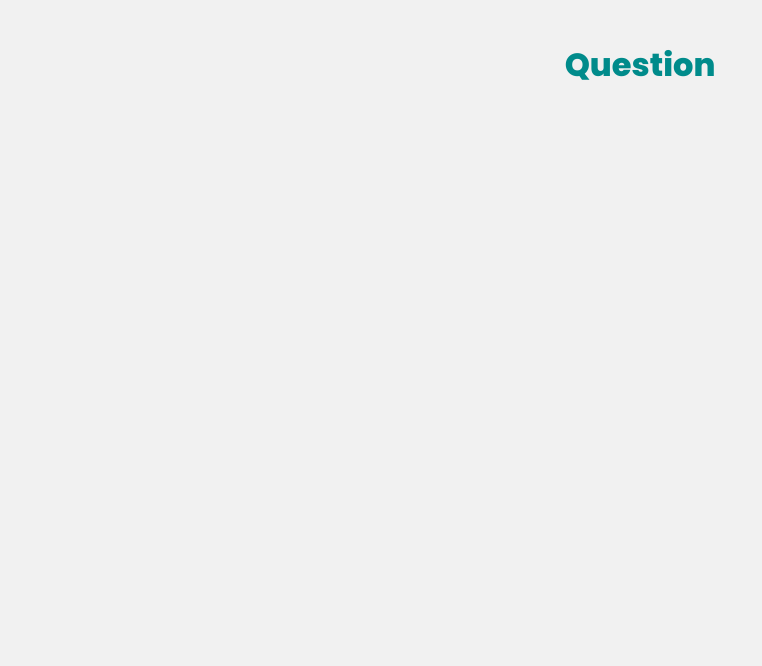
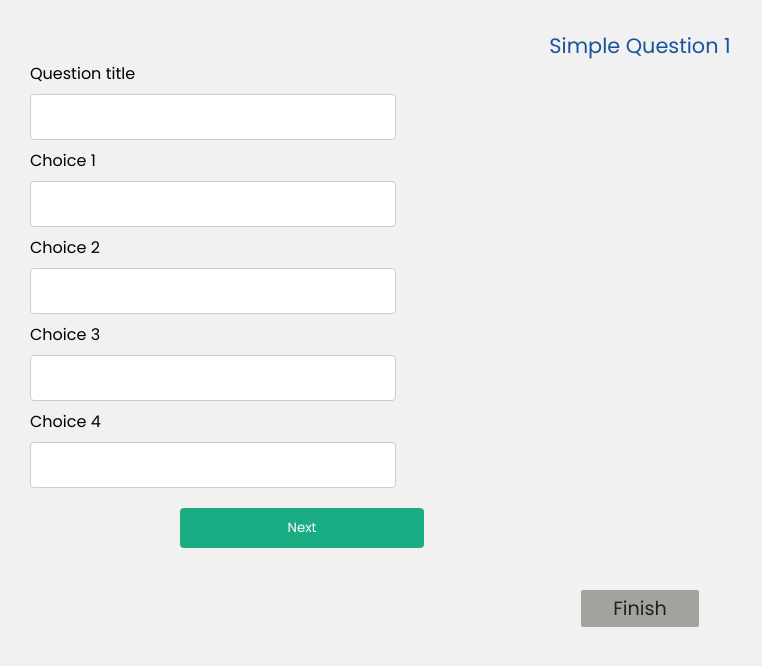
Before and after one commit to Advanced-Computer-Lab-2022/Sprintful, a React (Create React App) app in the folder frontend/: page /addTask/questions in a window 1280 px wide. Shown: the top 666 px of the page, without its empty margins (0-762 px from the left). Built offline with nearby package versions, Linux system fonts and the light colour scheme.

Commit message:
Fliter subject/rating

```diff
--- a/frontend/src/components/FilterPrice.js
+++ b/frontend/src/components/FilterPrice.js
@@ -5,8 +5,12 @@ import {useState, useEffect} from 'react'
 const FilterPrice = () => {
   const [courses,setCourses] = useState([])
   const[price,setPrice] = useState(1000000)
-  const[filteredCourses,setFilteredCourses] = useState([])
-  //const [filterData,setFilterData]=useState([]);
+  const [subject, setSubject] = useState("")
+  const [rating, setRating] = useState(0)
+  //const[filteredPriceCourses,setFilteredPriceCourses] = useState([])
+  //const[filteredSubCourses,setFilteredSubCourses] = useState([])
+  //const[filteredRatingCourses,setFilteredRatingCourses] = useState([])
+  const [filterData,setFilterData]=useState([]);
   // const params = new URLSearchParams(window.location.search);
   // console.log(params.get('price'))
 
@@ -15,7 +19,7 @@ const FilterPrice = () => {
         await axios.get('http://localhost:5000/api/courses/').then(
        (res) => {
            const courses = res.data
-           console.log(courses)
+           //console.log(courses)
            setCourses(courses)
        }
         );
@@ -24,22 +28,57 @@ const FilterPrice = () => {
 }, [])
 
 
-const handleOption = async (event) =>{
+const handlePriceOption = async (event) =>{
   const priceSelected = event.target.value
   setPrice(priceSelected)
   await axios.post(`http://localhost:5000/api/courses/filterPrice?price=${price}`).then(
     (res) => {
         console.log(price)
         const courses = res.data
-        console.log("hello")
+        console.log("price")
         console.log(courses)
-        setFilteredCourses(courses)
+        setFilterData(courses)
     }
      );
 }
 
+const handleSubOption = async (event) =>{
+  const subSelected = event.target.value
+  setSubject(subSelected)
+  await axios.post(`http://localhost:5000/api/courses/filter?subject=${subject}`).then(
+    (res) => {
+        console.log(subject)
+        const courses = res.data
+        console.log("subject")
+        console.log(courses)
+        setFilterData(courses)
+    }
+     );
+}
+
+const handleRatingOption = async (event) =>{
+  const ratingSelected = event.target.value
+  setRating(ratingSelected)
+  await axios.post(`http://localhost:5000/api/courses/filter?rating=${rating}`).then(
+    (res) => {
+        console.log(rating)
+        if(res.status===400){
+          // alert("No courses found")
+          setFilterData([])
+        }
+        else{
+        const courses = res.data
+        console.log("rating")
+        console.log(courses)
+        setFilterData(courses)
+        }
+    }
+     );
+}
+
+
 const viewCourse = async(event) =>{
-
+  //navigates to course details
 }
 
 //const handleFilter = async (event) =>{
@@ -74,7 +113,7 @@ return(
   <div classname="filter">
       <div class="priceList">
         <select class="list"
-          onChange={(e) => handleOption(e)}
+          onChange={(e) => handlePriceOption(e)}
         >
           {/* assuming price range is 0-5000 */}
           <option selected disabled key="0" value="-1"> Select a price</option>
@@ -87,7 +126,9 @@ return(
       </div>
 
       <div class="subjectList">
-        <select class="list">
+        <select class="list"
+          onChange={(e) => handleSubOption(e)}
+        >
           <option selected disabled> Choose a course' subject</option>
           {courses.map((op) => (
             <option key={op.id} value={op.id}> {op.subject} </option>
@@ -96,7 +137,9 @@ return(
       </div>
 
       <div class="ratingList">
-        <select class="list">
+        <select class="list"
+        onChange={(e) => handleRatingOption(e)}
+        >
           <option selected disabled> Choose a course' rating</option>
           <option key="1" value="1">1 Star </option>
           <option key="2" value="2">2 Stars</option>
@@ -106,13 +149,31 @@ return(
         </select>
       </div>
 
-      <div class="results">
+      <div class="price results">
         <ul>
-        {filteredCourses.map((course) => (
+        {filterData.map((course) => (
+          <li key={course._id} onClick={viewCourse}>{course.title}</li>
+        ))}
+        </ul>
+        {/*setFilteredCourses([])*/}
+      </div>
+
+       <div class="subject results">
+        <ul>
+        {filterData.map((course) => (
+          <li key={course._id} onClick={viewCourse}>{course.title}</li>
+        ))}
+        </ul>
+
+        </div>
+
+        <div class="rating results">
+        <ul>
+        {filterData.map((course) => (
           <li onClick={viewCourse}>{course.title}</li>
         ))}
         </ul>
-      </div>
+        </div>
 
   </div>
 )
--- a/frontend/src/pages/AddQuestion.js
+++ b/frontend/src/pages/AddQuestion.js
@@ -1,10 +1,67 @@
 import React from 'react'
+import { useState } from 'react'
+import { Link } from 'react-router-dom'
+
 
 const AddQuestion = () => {
+    const [questionTitle, setQuestionTitle] = useState('')
+    const [choice1, setChoice1] = useState('')
+    const [choice2, setChoice2] = useState('')
+    const [choice3, setChoice3] = useState('')
+    const [choice4, setChoice4] = useState('')
+
+    const handleSubmit = async (e) => {
+       // e.preventDefault()
+       const choices = [choice1, choice2, choice3, choice4]
+
+        const question = {
+            questionTitle,
+            choices,
+
+        }
+    }
+
     return (
-        <div>
-            <h1>Question</h1>
-        </div>
+        <form>
+        <div className='questions'>
+        <h2 className='text-light'>Simple Question 1</h2>
+        <label>Question title</label>
+        <input
+            type="text"
+            onChange={(e)=>setQuestionTitle(e.target.value)}
+            value={questionTitle}
+        />
+
+        <label> Choice 1</label>
+        <input
+            type="text"
+            onChange={(e)=>setChoice1(e.target.value)}
+        />
+
+        <label> Choice 2</label>
+        <input
+            type="text"
+            onChange={(e)=>setChoice2(e.target.value)}
+        />
+
+        <label> Choice 3</label>
+        <input
+            type="text"
+            onChange={(e)=>setChoice3(e.target.value)}
+        />
+
+        <label> Choice 4</label>
+        <input
+            type="text"
+            onChange={(e)=>setChoice4(e.target.value)}
+        />
+    </div>
+    <button onClick={handleSubmit}>Next</button>
+
+    <div className='start'>
+        <Link className='btn' to={'instructorpage'}>Finish</Link>
+    </div>
+    </form>
     )
 }
 
--- a/frontend/src/pages/AddTask.css
+++ b/frontend/src/pages/AddTask.css
@@ -7,6 +7,33 @@ h1{
     color:darkcyan;
     text-align: center;
 }
+
+h2{
+    color:rgb(24, 83, 155);
+    text-align: center;
+    font-size: 1.3em;
+}
+
+
+input[type=text]{
+    width: 30%;
+    padding: 12px 20px;
+    margin: 8px 0;
+    display: inline-block;
+    border: 1px solid #ccc;
+    border-radius: 4px;
+    box-sizing: border-box;
+}
+
+.title{
+    align-self: center;
+}
+
+button{
+    margin-top: 3ex;
+    width: 20%;
+}
+
 
 p{
     text-align: center;
--- a/frontend/src/pages/AddTask.js
+++ b/frontend/src/pages/AddTask.js
@@ -17,6 +17,7 @@ const AddTaskMain = () => {
      const [option, setOption] = useState("");
      const [subtitleOption, setSubtitleOption]= useState("");
      const [subtitles, setSubtitles] = useState([]);
+     const [title,setTitle] = useState("");
 
 
      useEffect( ()=>{
@@ -81,6 +82,20 @@ const AddTaskMain = () => {
 
     console.log(courses)
 
+    const handleSubmit = async (e) => {
+        // const task={
+        //     title
+        // }
+        // const response = await fetch('/api/courses/',{
+        //     method:'POST',
+        //     body :JSON.stringify(task),
+        //     headers :{
+        //         'Content-Type':'application/json'
+        //     }
+        //    })
+
+    }
+
 return(
     <div className='container'>
     <h1 className='title text-light' >Task Application</h1>
@@ -93,7 +108,7 @@ return(
         <li>The result will be declared at the end of the quiz.</li>
     </ol>
 
-      <form id="form">
+      <form id="form" onSubmit={handleSubmit}>
          {/* <input ref={inputRef} className="userid" type="text" placeholder='Task Title' />  */}
          <p>Choose course</p>
           <select
@@ -128,9 +143,14 @@ return(
             <option key="1" value="option"> Final Exam </option>
         </select>
 
-            <label>
-                <input type="radio" name="option" value="option1" />
-            </label>
+        <p>Task title</p>
+        <input
+            id = "title"
+            type="text"
+            onChange={(e)=>setTitle(e.target.value)}
+            value={title}
+        />
+
 
     </form>
     {/* <Link to={`/addTask/${option}/${subtitleOption}`} className="btn btn-primary">Start Quiz</Link> */}
```
Also changed, not shown: 2 other files (tests, documents, lock files or other folders).
